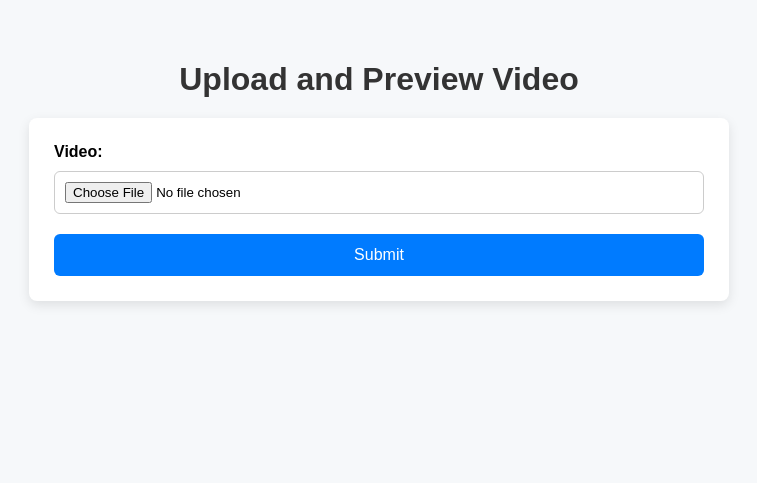
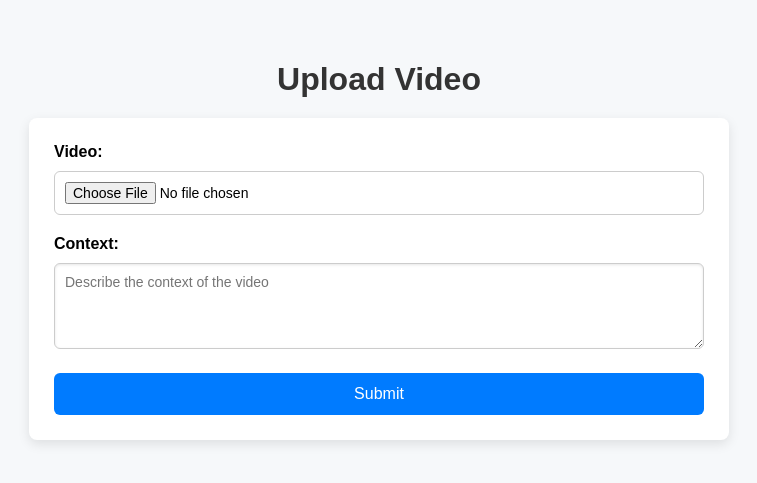
Before and after one commit to VinzR-2159109/HAII_LLM, a Django app: page / in a window 1280 px wide. Shown: the top 483 px of the page, without its empty margins (261-1018 px from the left). Run offline with Django 5.2, Linux system fonts and the light colour scheme.

Commit message:
improve upload

```diff
--- a/video2instruction/app/templates/upload.html
+++ b/video2instruction/app/templates/upload.html
@@ -25,6 +25,10 @@
             box-shadow: 0 4px 12px rgba(0, 0, 0, 0.1);
         }
 
+        form * {
+            box-sizing: border-box;
+        }
+
         label {
             display: block;
             font-weight: bold;
@@ -32,29 +36,58 @@
         }
 
         .file-input-wrapper {
-            display: flex;
-            align-items: center;
-            gap: 10px;
+            position: relative;
             margin-bottom: 20px;
         }
 
         input[type="file"] {
-            flex: 1;
+            width: 100%;
             padding: 10px;
+            font-size: 14px;
             border: 1px solid #ccc;
             border-radius: 6px;
+            transition: border-color 0.2s ease, box-shadow 0.2s ease;
+        }
+
+        input[type="file"]:hover,
+        input[type="file"]:focus {
+            border-color: #007bff;
+            box-shadow: 0 0 5px rgba(0, 123, 255, 0.25);
+        }
+
+        textarea {
+            width: 100%;
+            padding: 10px;
+            font-size: 14px;
+            border: 1px solid #ccc;
+            border-radius: 6px;
+            resize: vertical;
+            box-shadow: inset 0 1px 3px rgba(0, 0, 0, 0.1);
+            margin-bottom: 20px;
+            font-family: Arial, sans-serif;
+            transition: border-color 0.2s ease, box-shadow 0.2s ease;
+        }
+
+        textarea:hover,
+        textarea:focus {
+            border-color: #007bff;
+            box-shadow: 0 0 5px rgba(0, 123, 255, 0.25);
         }
 
         .delete-btn-inline {
+            position: absolute;
+            top: 8px;
+            right: 8px;
             display: none;
             background-color: #dc3545;
             color: white;
             border: none;
-            font-size: 18px;
+            font-size: 16px;
             padding: 6px 12px;
             border-radius: 4px;
             cursor: pointer;
-            height: 38px;
+            height: auto;
+            transition: background-color 0.2s ease;
         }
 
         .delete-btn-inline:hover {
@@ -64,7 +97,8 @@
         video {
             display: none;
             width: 100%;
-            height: 400px;
+            height: auto;
+            max-height: 400px;
             border-radius: 6px;
             box-shadow: 0 2px 8px rgba(0, 0, 0, 0.1);
             margin-bottom: 20px;
@@ -79,6 +113,7 @@
             border-radius: 6px;
             cursor: pointer;
             width: 100%;
+            transition: background-color 0.2s ease;
         }
 
         button[type="submit"]:hover {
@@ -119,12 +154,11 @@
                 transform: rotate(360deg);
             }
         }
-
     </style>
 </head>
 <body>
 
-    <h1>Upload and Preview Video</h1>
+    <h1>Upload Video</h1>
 
     <form id="uploadForm" method="post" enctype="multipart/form-data">
         {% csrf_token %}
@@ -133,6 +167,9 @@
             {{ form.video }}
             <button type="button" class="delete-btn-inline" id="deleteBtn">x</button>
         </div>
+
+        <label>Context:</label>
+        <textarea name="context" rows="4" placeholder="Describe the context of the video"></textarea>
 
         <video id="preview" controls muted autoplay></video>
         <button type="submit">Submit</button>
--- a/video2instruction/app/views.py
+++ b/video2instruction/app/views.py
@@ -26,13 +26,13 @@ def upload_view(request):
                     dest.write(chunk)
 
             request.session["video_path"] = video_path
+            request.session["context"] = request.POST.get("context", "").strip()
+
             return redirect("describe")
     else:
         form = UploadForm()
 
     return render(request, "upload.html", {"form": form})
-
-
 
 def describe_view(request):
     video_path = request.session.get("video_path")
@@ -41,8 +41,8 @@ def describe_view(request):
 
     frame_data = handle_video(video_path)
 
-    context = request.POST.get("context", "").strip()
-    request.session["context"] = context
+    context = request.session.get("context", "")
+    print("Context loaded:", context)
 
     descriptions = describe_images(frame_data, context)
 
@@ -54,9 +54,6 @@ def describe_view(request):
         "descriptions": descriptions,
         "media_url": "/media/"
     })
-
-
-
 
 def generate_view(request):
     descriptions = []
@@ -89,13 +86,16 @@ def save_instructions_view(request):
 
     for i in range(total):
         text = request.POST.get(f"text_{i}", "").strip()
-        locked = request.POST.get(f"locked_{i}") == "on"
         final.append({
-            "text": text,
-            "locked": locked
+            "text": text
         })
 
     with open("media/descriptions.json", "w", encoding="utf-8") as f:
         json.dump(final, f, indent=2)
 
+    with open("media/final_instructions.md", "w", encoding="utf-8") as f:
+            f.write("# Final Instructions\n\n")
+            for i, item in enumerate(final, start=1):
+                f.write(f"{i}. {item['text']}\n")
+
     return render(request, "done.html", {"instructions": final})
```
Also changed, not shown: video2instruction/app/templates/done.html (added, +83 -0 lines), video2instruction/app/templates/generate.html (+0 -11 lines), video2instruction/media/descriptions.json (+6 -18 lines), video2instruction/media/final_instructions.md (added, +5 -0 lines), video2instruction/db.sqlite3.
